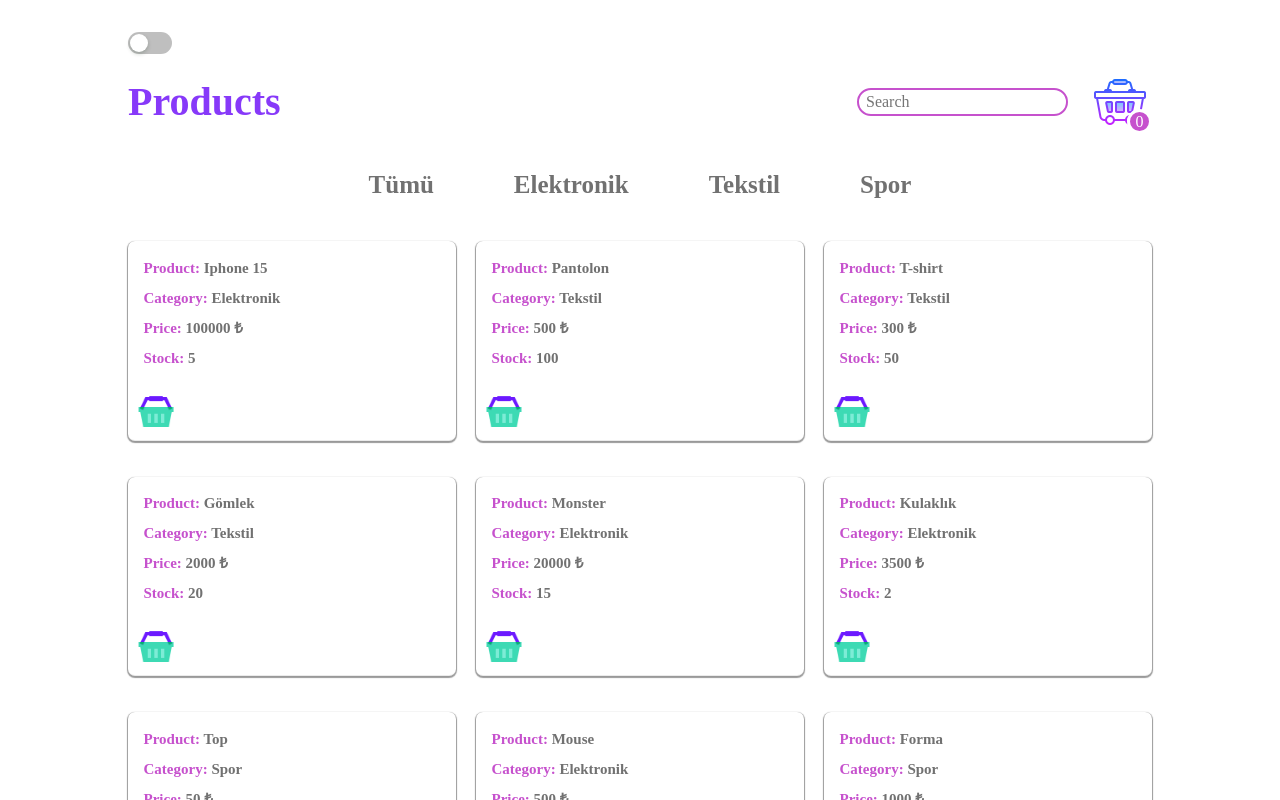
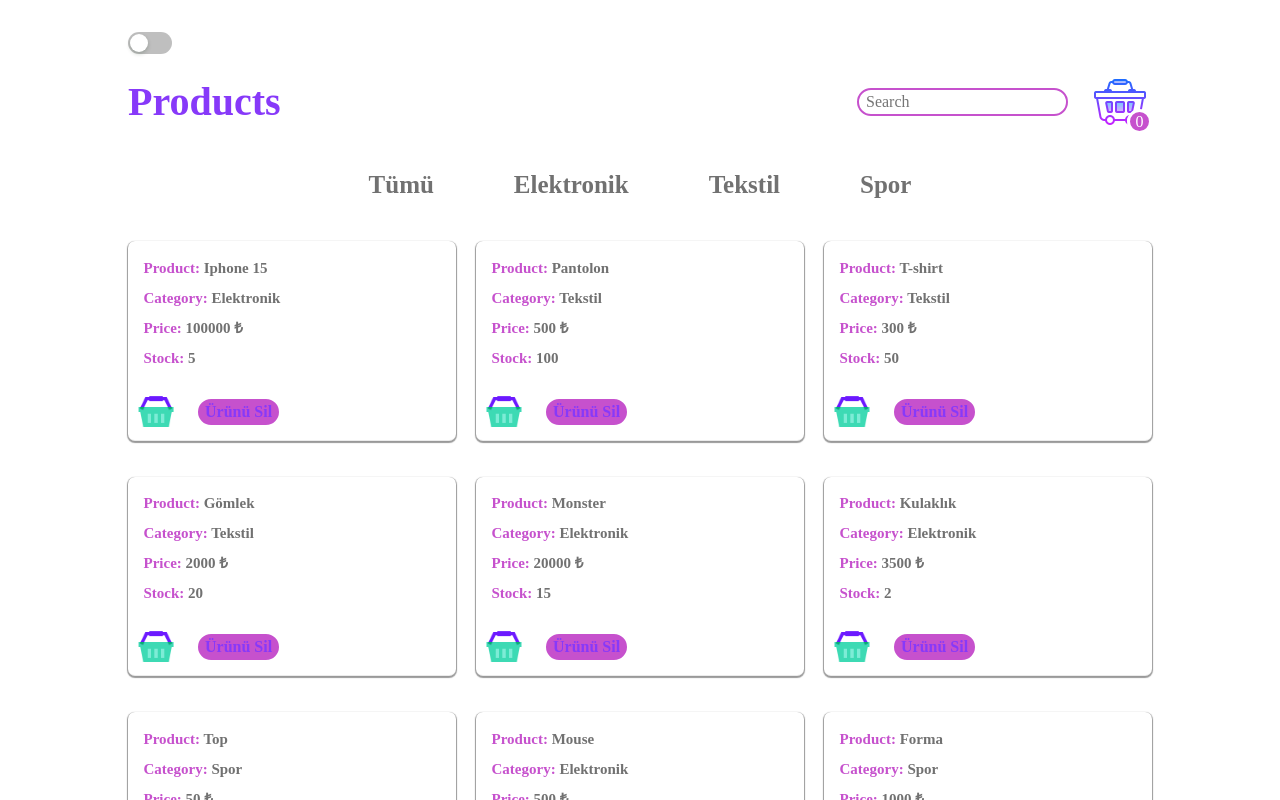
Before and after one commit to begumirci/reactProject, a React (Vite) app: page / in a window 1280 px wide. Shown: the top 800 px of the page. Built offline with nearby package versions, Linux system fonts and the light colour scheme.

Commit message:
ürün silme butonu yapıldı

```diff
--- a/src/App.css
+++ b/src/App.css
@@ -306,3 +306,27 @@ li{
   margin-bottom:2em;
   margin-top:1em;
 }
+
+.del-product{
+  border-radius: 18px;
+  height: 30px;
+  padding-inline:7px;
+  text-align: center;
+  border-color:white;
+  border-style: solid;
+  background-color:#C651CD;
+  color:#8739F9;
+  font-weight: bold;
+  cursor: pointer;
+}
+
+.del-product:hover{
+  background-color: #8739F9;
+  color:#C651CD;
+}
+
+.basket-buton{
+  display: flex;
+  gap:20px;
+  align-items: center;
+}
--- a/src/App.jsx
+++ b/src/App.jsx
@@ -247,6 +247,10 @@ function ShowList({ cart, setCart, price, setPrice, productList, setProductList
           }
         }
 
+        function delProduct(productId){
+           setProductList(productList.filter((urun) => urun.id !== productId));
+        }
+
   return (
     <div>
       <div className='header'>
@@ -275,7 +279,10 @@ function ShowList({ cart, setCart, price, setPrice, productList, setProductList
               <span className='product-title'><strong>Price: </strong>{product.price} ₺</span>
               <span className='product-title'><strong>Stock: </strong>{product.stock}</span>
             </div>
+            <div className='basket-buton'>
             <a href="#sepet"><img src={Basketlogo} className="logo" onClick={() => addToCart(product.id)} alt="basket-logo" /></a>
+            <button className='del-product' onClick={() => delProduct(product.id)}>Ürünü Sil</button>
+            </div>
           </div>
         ))}
       </div>
```
